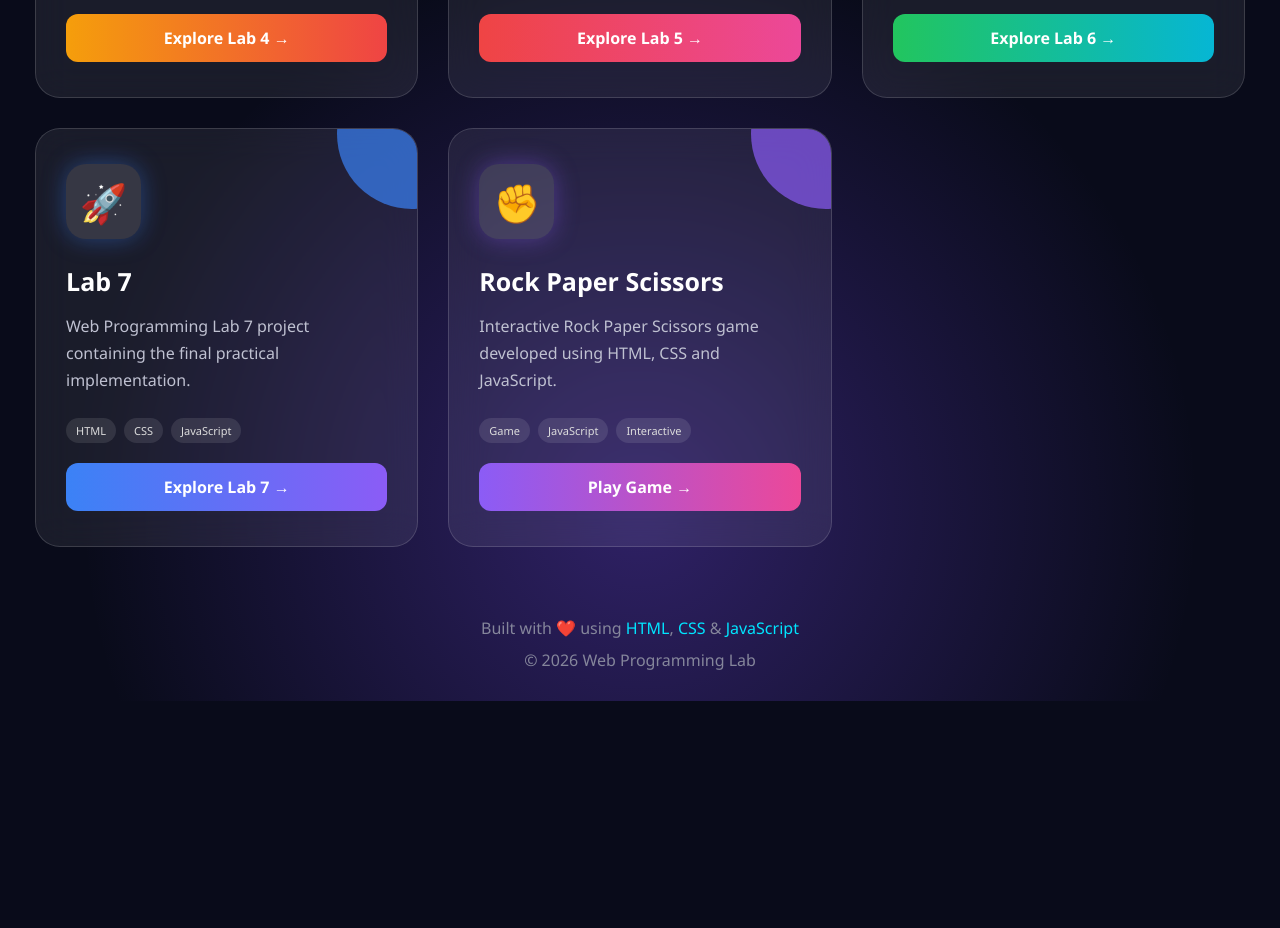
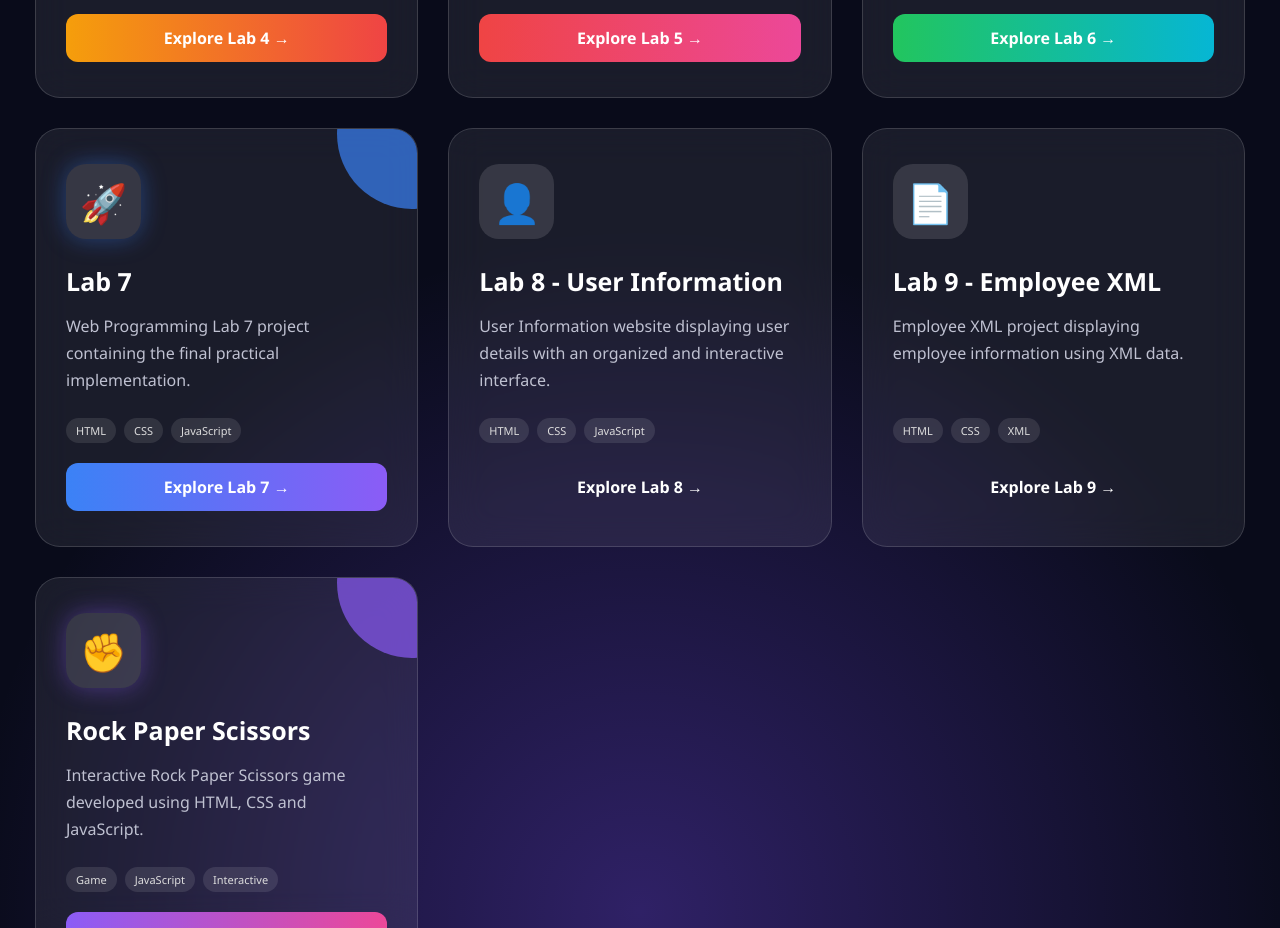
Before and after one commit to Sharan10107/Web-Programming, a plain HTML site: page index.html in a window 1280 px wide. Shown: the part 1240-2168 px from the top of the page. Before the commit the page ends 1941 px from the top, so only its background shows below. Drawn offline with Linux system fonts and the light colour scheme.

Commit message:
Updated homepage with Lab 8 and Lab 9

```diff
--- a/index.html
+++ b/index.html
@@ -696,6 +696,62 @@
 
         </article>
 
+<!-- LAB 8 -->
+
+<article class="card lab8">
+
+    <div class="icon">
+        👤
+    </div>
+
+    <h2>Lab 8 - User Information</h2>
+
+    <p>
+        User Information website displaying user details
+        with an organized and interactive interface.
+    </p>
+
+    <div class="tags">
+        <span class="tag">HTML</span>
+        <span class="tag">CSS</span>
+        <span class="tag">JavaScript</span>
+    </div>
+
+    <a href="./LAB 8/UserInformation/index.html" class="btn">
+        Explore Lab 8 →
+    </a>
+
+</article>
+
+
+<!-- LAB 9 -->
+
+<article class="card lab9">
+
+    <div class="icon">
+        📄
+    </div>
+
+    <h2>Lab 9 - Employee XML</h2>
+
+    <p>
+        Employee XML project displaying employee
+        information using XML data.
+    </p>
+
+    <div class="tags">
+        <span class="tag">HTML</span>
+        <span class="tag">CSS</span>
+        <span class="tag">XML</span>
+    </div>
+
+    <a href="./LAB 9/EmployeeXML/index.html" class="btn">
+        Explore Lab 9 →
+    </a>
+
+</article>
+
+
 
         <!-- ROCK PAPER SCISSORS -->
 
```
